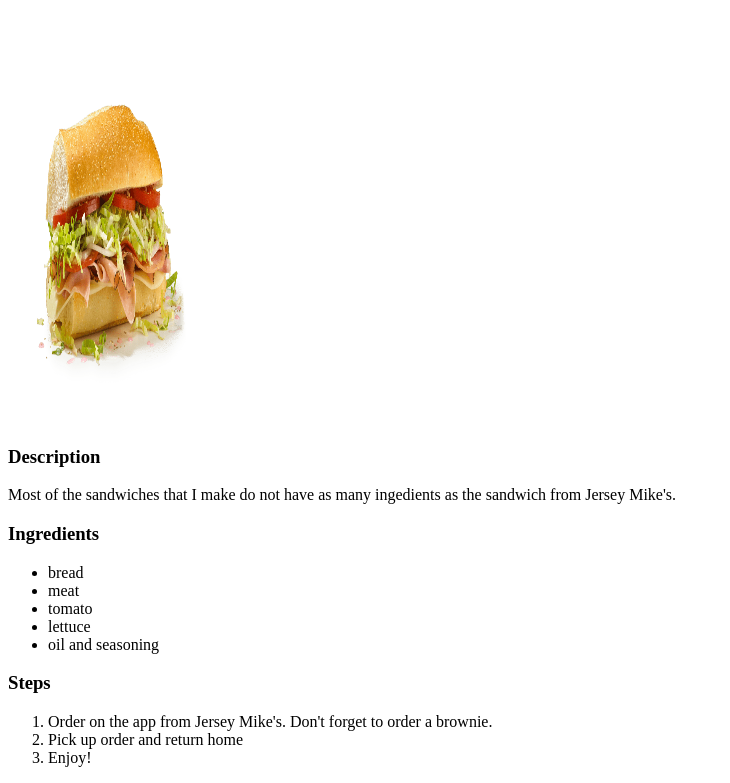
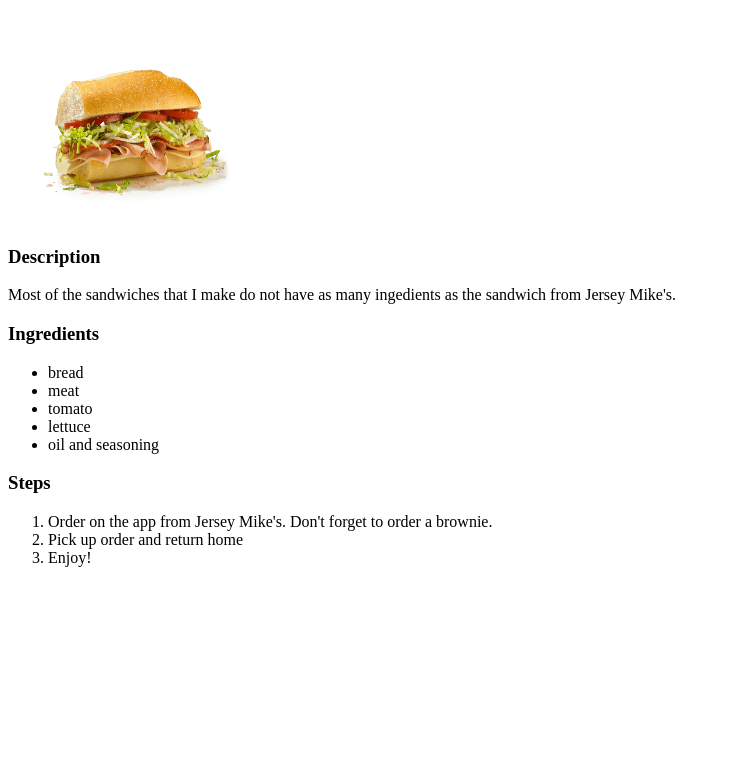
Before and after one commit to PetiteSqueaker/odin-recipes, a plain HTML site: page recipes/sandwich.html in a window 1280 px wide. Shown: the part 61-844 px from the top of the page, without its empty margins (0-730 px from the left). After the commit the page ends 800 px from the top, so only its background shows below. Drawn offline with Linux system fonts and the light colour scheme.

Commit message:
Edit recipes/sandwih.html

```diff
--- a/recipes/sandwich.html
+++ b/recipes/sandwich.html
@@ -8,7 +8,7 @@
 <body>
     <h1>Sandwich</h1>
     <br>
-    <img src="../images/sandwich.png" alt="A photo of an Italian Sandwich from Jersey Mike's" height="386" width="200">
+    <img src="../images/sandwich.png" alt="A photo of an Italian Sandwich from Jersey Mike's" height="186" width="250">
     <h3>Description</h3>
     <p>Most of the sandwiches that I make do not have as many ingedients as the sandwich from Jersey Mike's.</p>
     <h3>Ingredients</h3>
```
